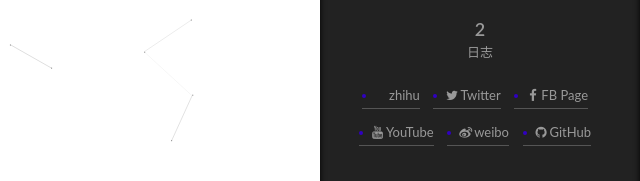
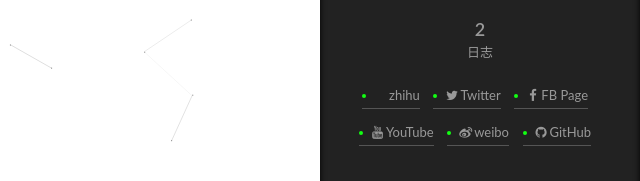
Before and after one commit to hoctoboy/hoctoboy.github.io, a plain HTML site: page index.html in a window 1280 px wide. Both pictures are taken after a click on the element 1238 px from the left and 743 px from the top of the page. Shown: the part 141-322 px from the top of the page, 640-1280 px from the left. Drawn offline with nearby package versions, Linux system fonts and the light colour scheme; some packages are replaced by stand-ins of ours; some icons are missing.

Commit message:
Site updated: 2018-05-16 16:16:01

```diff
--- a/css/main.css
+++ b/css/main.css
@@ -1822,7 +1822,7 @@ pre .javascript .function {
   width: 4px;
   height: 4px;
   border-radius: 50%;
-  background: #3000c2;
+  background: #12ff12;
 }
 .links-of-blogroll {
   font-size: 13px;
```
